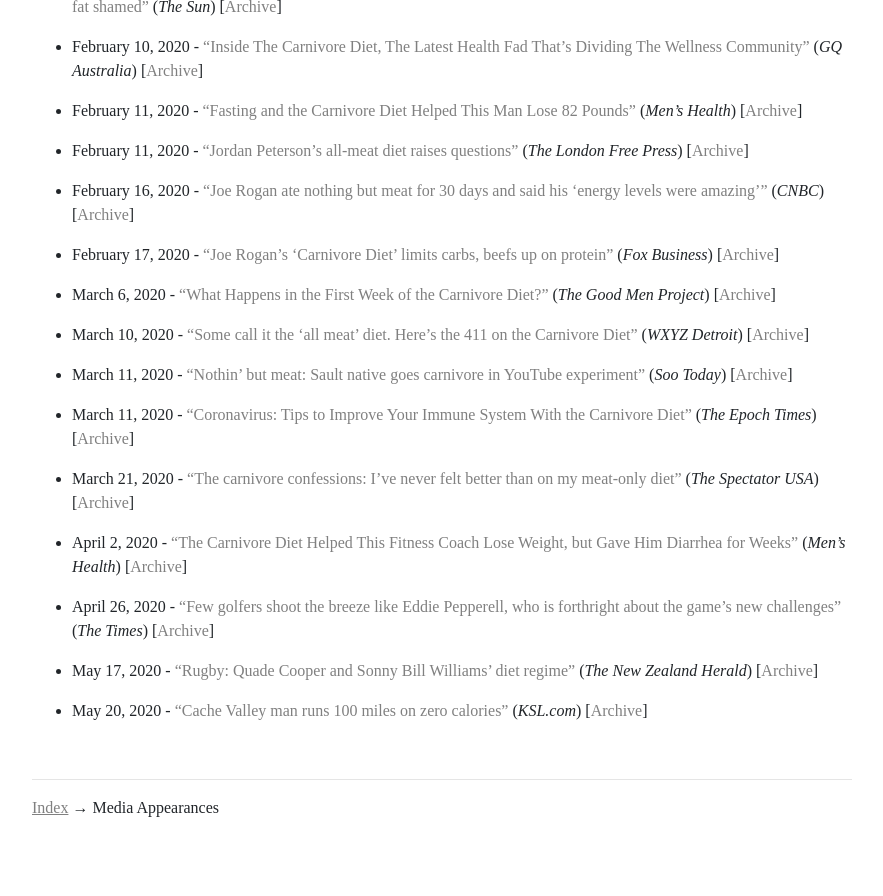
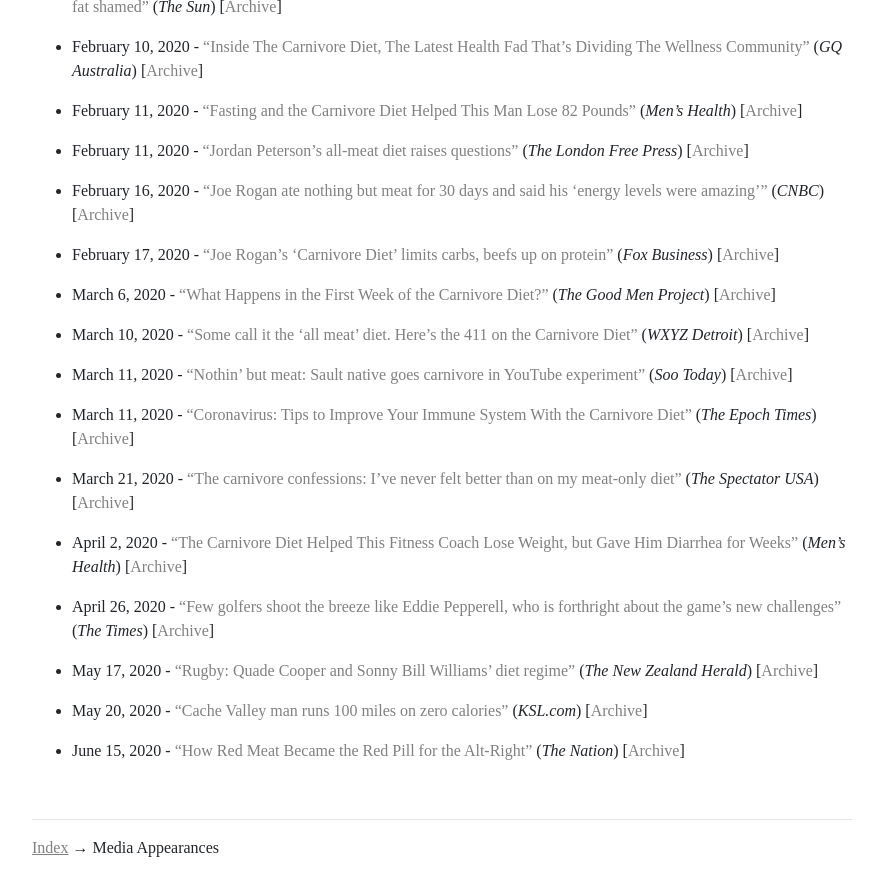
Before and after one commit to bitstein/justmeat.co, a Jekyll site: the page built from wiki/pages/media.md, in a window 1280 px wide and 900 px high, scrolled down 3776 px. Shown: the top 896 px of the window, without its empty margins (198-1081 px from the left). Built offline with Jekyll 4.4.1, drawn with Linux system fonts in a browser that asks for light colours; nearby versions of some CDN libraries; some web fonts are replaced; before the commit the page ends 4636 px from its top, so only the background shows below that.

Commit message:
Update media

```diff
--- a/wiki/pages/media.md
+++ b/wiki/pages/media.md
@@ -156,3 +156,5 @@
 * May 17, 2020 - [“Rugby: Quade Cooper and Sonny Bill Williams’ diet regime”](https://www.nzherald.co.nz/sport/news/article.cfm?c_id=4&objectid=12332465) (_The New Zealand Herald_) [[Archive](http://web.archive.org/web/20200524100514/https://www.nzherald.co.nz/sport/news/article.cfm?c_id=4&objectid=12332465)]
 
 * May 20, 2020 - [“Cache Valley man runs 100 miles on zero calories”](https://www.ksl.com/article/46753117/cache-valley-man-runs-100-miles-on-zero-calories) (_KSL.com_) [[Archive](http://web.archive.org/web/20200529152114/https://www.ksl.com/article/46753117/cache-valley-man-runs-100-miles-on-zero-calories)]
+
+* June 15, 2020 - [“How Red Meat Became the Red Pill for the Alt-Right”](https://www.thenation.com/article/society/beef-red-pill-right/) (_The Nation_) [[Archive](https://web.archive.org/web/20200615221617/https://www.thenation.com/article/society/beef-red-pill-right/)]
```
